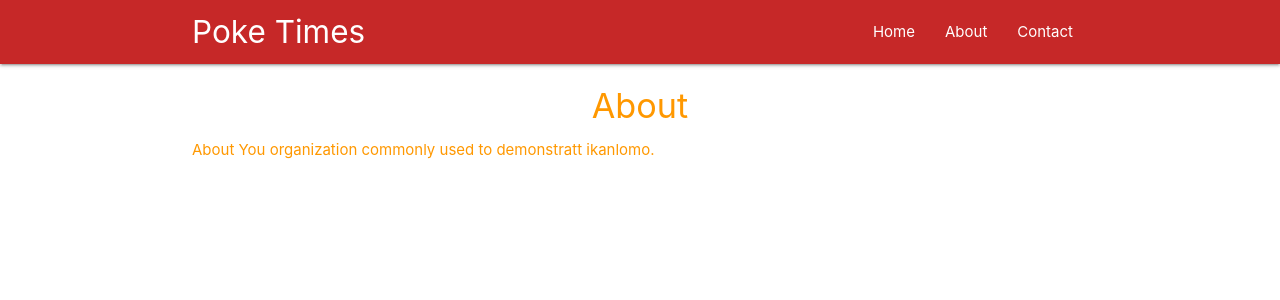
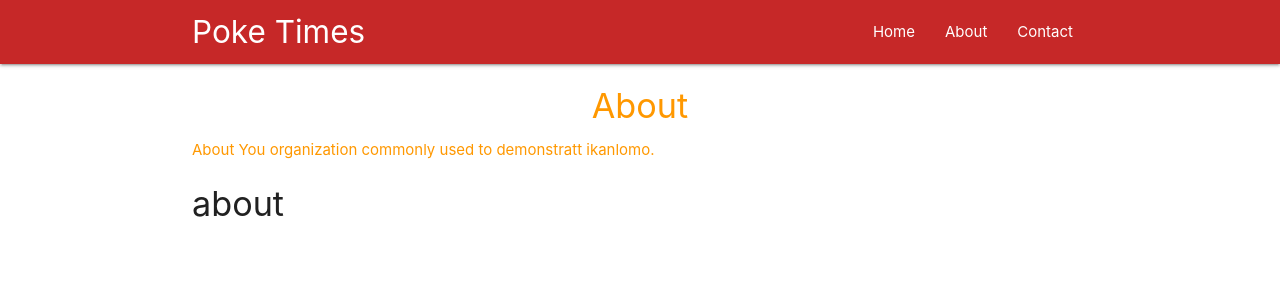
Before and after one commit to hayjay/pocketimes, a React (Create React App) app: page /about in a window 1280 px wide. Shown: the top 300 px of the page. Built offline with nearby package versions, Linux system fonts and the light colour scheme.

Commit message:
Setup route parameters

```diff
--- a/src/App.js
+++ b/src/App.js
@@ -4,6 +4,7 @@
 import Home from './components/Home';
 import About from './components/About';
 import Contact from './components/Contact';
+import Post from './components/Post';
 
 class App extends Component {
   render() {
@@ -17,6 +18,7 @@
           <Route exact path="/" component={Home} />
           <Route path='/about' component={About} />
           <Route path='/contact' component={Contact} />
+          <Route path='/:post_id' component={Post} />
         </div>
       </BrowserRouter>
 
--- /dev/null
+++ b/src/components/Post.js
@@ -0,0 +1,26 @@
+import React, { Component } from 'react';
+
+class Post extends Component {
+    state = {
+        id : null //set to null when this component is first loaded
+    }
+    componentDidMount(){
+        //Recall that, we automatically get props in class based component such as
+        console.log(this.props);
+        //get the post id from react routers props parameter
+        let id = this.props.match.params.post_id //post_id is an extra route information on the <Route> --see app.js
+        //persist the id from the url to this component id
+        this.setState({
+            id
+        })
+    }
+    render() {
+        return (
+            <div className="container">
+                <h4>{this.state.id}</h4>
+            </div>
+        )
+    }
+}
+
+export default Post
```
